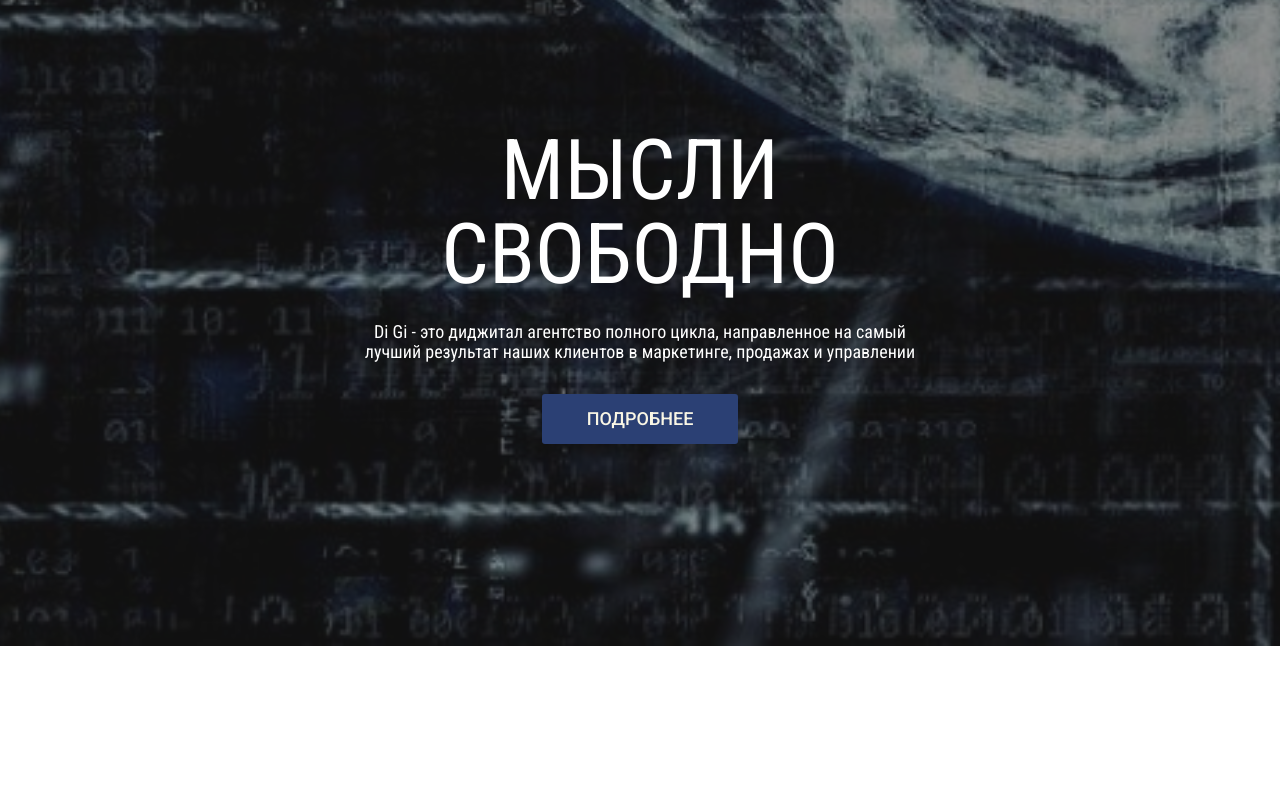
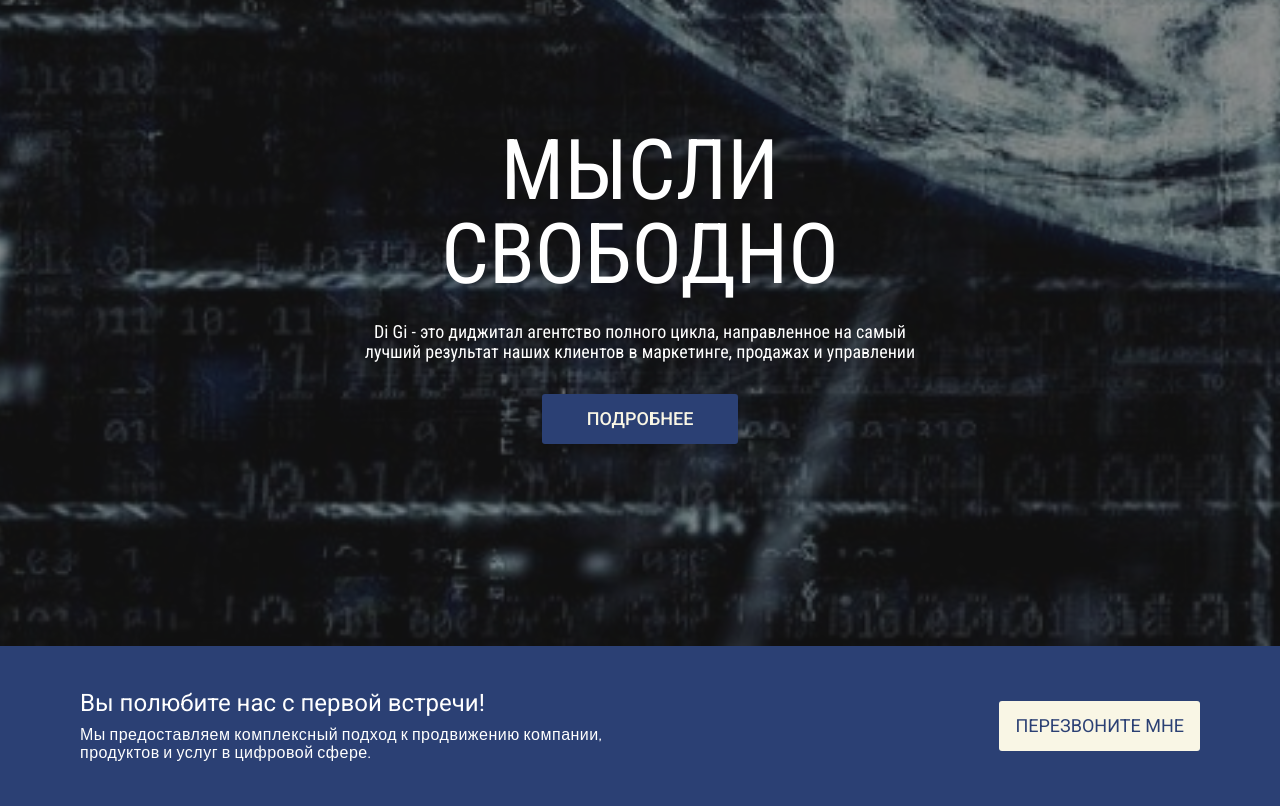
Before and after one commit to rwcalinin/mobile-first-gi-gi, a website built with webpack: page src/index.html in a window 1280 px wide. Shown: the part 1308-2114 px from the top of the page. Before the commit the page ends 1954 px from the top, so only its background shows below. Built offline with nearby package versions, Linux system fonts and the light colour scheme; files whose address does not match are found by name.

Commit message:
call block + fixes

```diff
--- a/src/index.html
+++ b/src/index.html
@@ -66,6 +66,25 @@
     </div>
   </section>
 
+  <section class="call">
+    <div class="container">
+      <div class="call__inner">
+
+        <div class="call__text">
+          <h3 class="call__title">
+            Вы полюбите нас с первой встречи!
+          </h3>
+          <p class="call__descr">
+            Мы предоставляем комплексный подход к продвижению компании, продуктов и услуг в цифровой сфере.
+          </p>
+        </div>
+
+        <button class="call__button">Перезвоните мне</button>
+
+      </div>
+    </div>
+  </section>
+
   <script src="https://ajax.googleapis.com/ajax/libs/jquery/3.4.1/jquery.min.js"></script>
   <script src="libs/slick/slick.min.js"></script>
   <script src="js/script.js"></script>
--- a/src/sass/_adapt/_small-1024.scss
+++ b/src/sass/_adapt/_small-1024.scss
@@ -17,4 +17,13 @@
             bottom: 80px;
         }
     }
+
+    .call {
+        &__inner {
+            min-height: 160px;
+        }
+        &__text {
+            max-width: 550px;
+        }
+    }
 }
--- a/src/sass/_adapt/_tablet-640.scss
+++ b/src/sass/_adapt/_tablet-640.scss
@@ -42,6 +42,7 @@
             border: none;
             right: 0;
             z-index: 7;
+            cursor: pointer;
         }
         .slick-prev {
             background-color: $accent;
--- a/src/sass/_adapt/_tablet-768.scss
+++ b/src/sass/_adapt/_tablet-768.scss
@@ -24,4 +24,20 @@
             line-height: 20px;
         }
     }
+
+    .call {
+        &__inner {
+            display: flex;
+            justify-content: space-between;
+            align-items: center;
+            min-height: 187px;
+        }
+        &__title {
+            padding: 0;
+        }
+        &__text {
+            text-align: start;
+            max-width: 415px;
+        }
+    }
 }
--- /dev/null
+++ b/src/sass/_blocks/_call.scss
@@ -0,0 +1,35 @@
+.call {
+    text-align: center;
+    background-color: $accent;
+    color: #fff;
+    &__inner {
+
+    }
+    &__text {
+
+    }
+    &__title {
+        font-size: 24px;
+        line-height: 24px;
+        padding-top: 40px;
+    }
+    &__descr {
+        font-family: 'Dosis', 'Arial';
+        font-size: 16px;
+        line-height: 18px;
+        padding-top: 10px;
+        letter-spacing: 0.5px;
+    }
+    &__button {
+        border: none;
+        border-radius: 3px;
+        color: $accent;
+        background-color: $bg-color;
+        font-size: 18px;
+        line-height: 18px;
+        text-transform: uppercase;
+        padding: 16px;
+        margin: 40px 0 40px;
+        cursor: pointer;
+    }
+}
--- a/src/sass/_blocks/_header.scss
+++ b/src/sass/_blocks/_header.scss
@@ -10,6 +10,7 @@
 
 .menu {
     &__btn {
+        cursor: pointer;
         position: relative;
         border: none;
         border-radius: 3px;
--- a/src/sass/_blocks/_promo.scss
+++ b/src/sass/_blocks/_promo.scss
@@ -35,6 +35,7 @@
     }
     &__btn {
         display: none;
+        cursor: pointer;
     }
 
     .slick-dots {
--- a/src/sass/style.scss
+++ b/src/sass/style.scss
@@ -56,6 +56,7 @@ body {
 //
 @import './_blocks/header';
 @import './_blocks/promo';
+@import './_blocks/call';
 //
 // ! <-----------------------
 
```
Also changed, not shown: dist/css/style.css, dist/index.html, dist/js/script.js, 1 other file.
